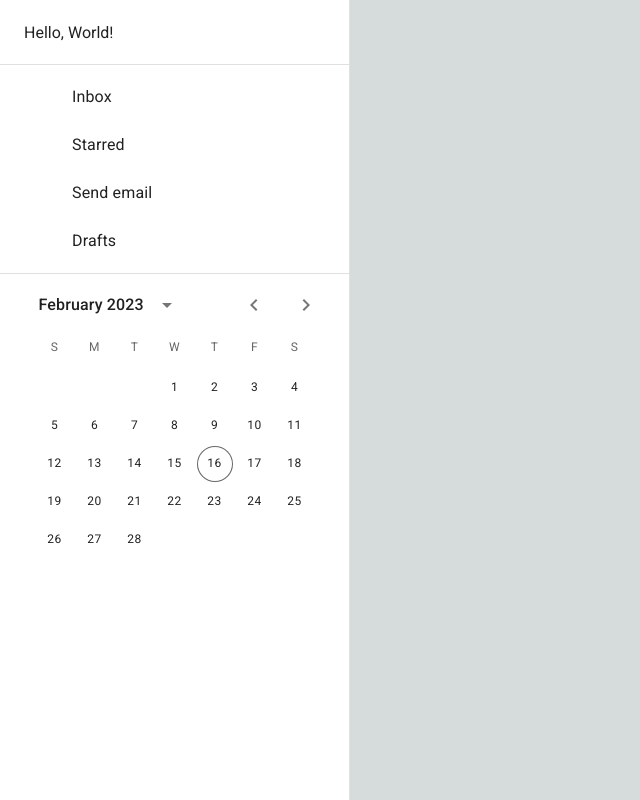
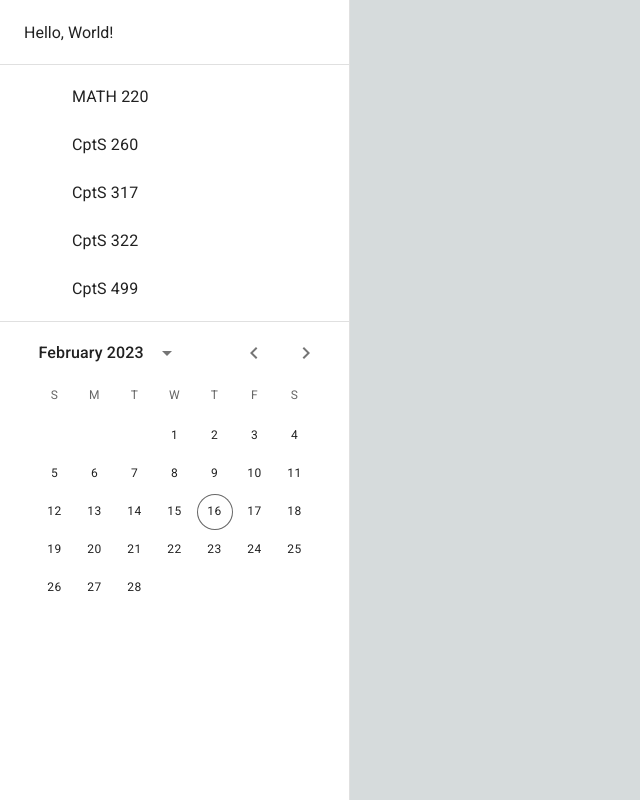
Before and after one commit to ethanvillalovoz/CPTS-322-Five-Guys-One-Chair, a Next.js app in the folder gptask/: page / in a window 1280 px wide. Shown: the whole page, without its empty margins (0-640 px from the left). Built offline with nearby package versions, Linux system fonts and the light colour scheme.

Commit message:
modified list items

```diff
--- a/gptask/components/SideNav/SideNav.js
+++ b/gptask/components/SideNav/SideNav.js
@@ -32,7 +32,7 @@ export default function SideNav() {
         </Toolbar>
         <Divider />
         <List>
-          {['Inbox', 'Starred', 'Send email', 'Drafts'].map((text) => (
+          {['MATH 220', 'CptS 260', 'CptS 317', 'CptS 322', 'CptS 499'].map((text) => (
             <ListItem key={text} disablePadding>
               <ListItemButton>
                 <ListItemIcon>
```
